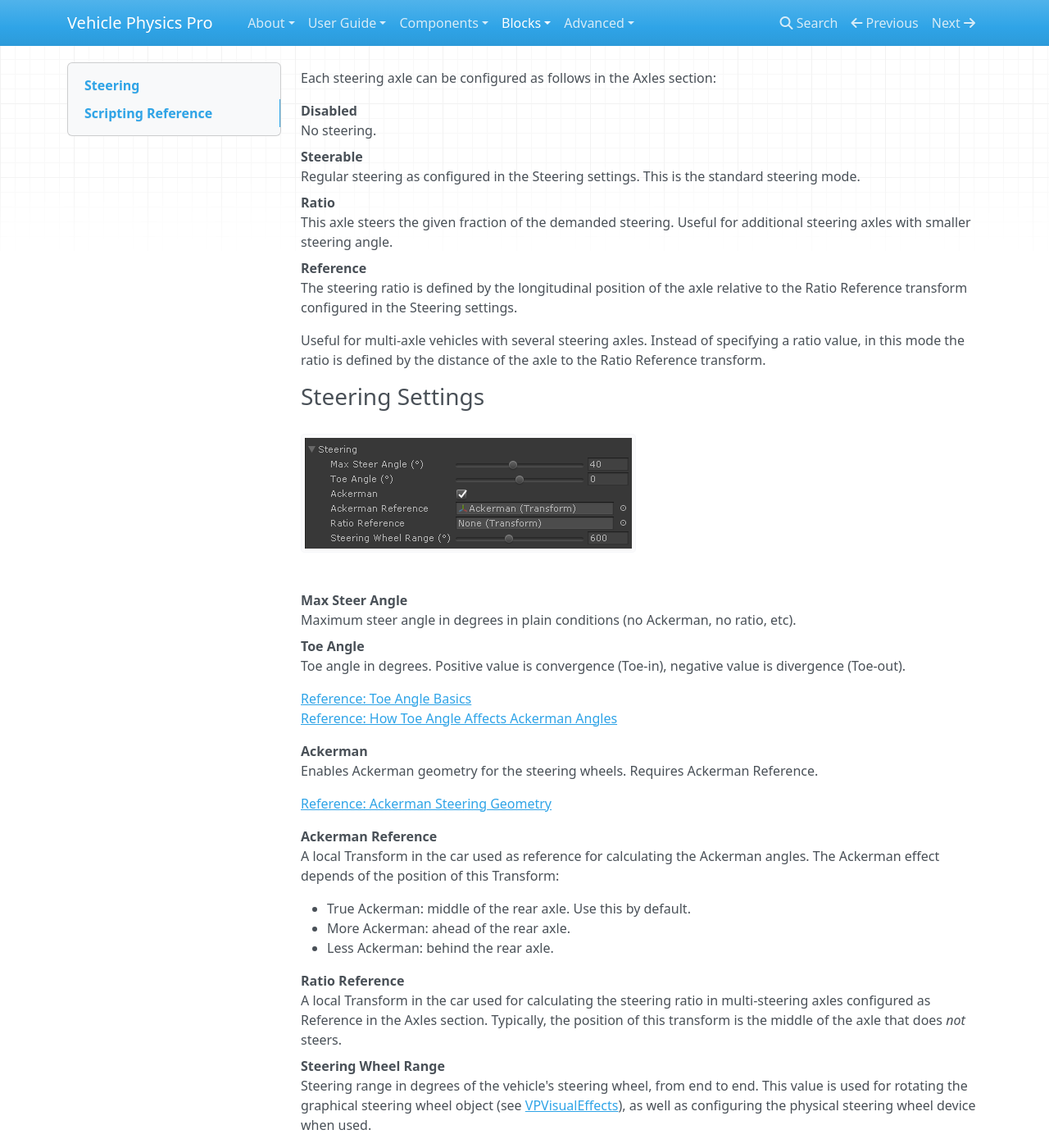
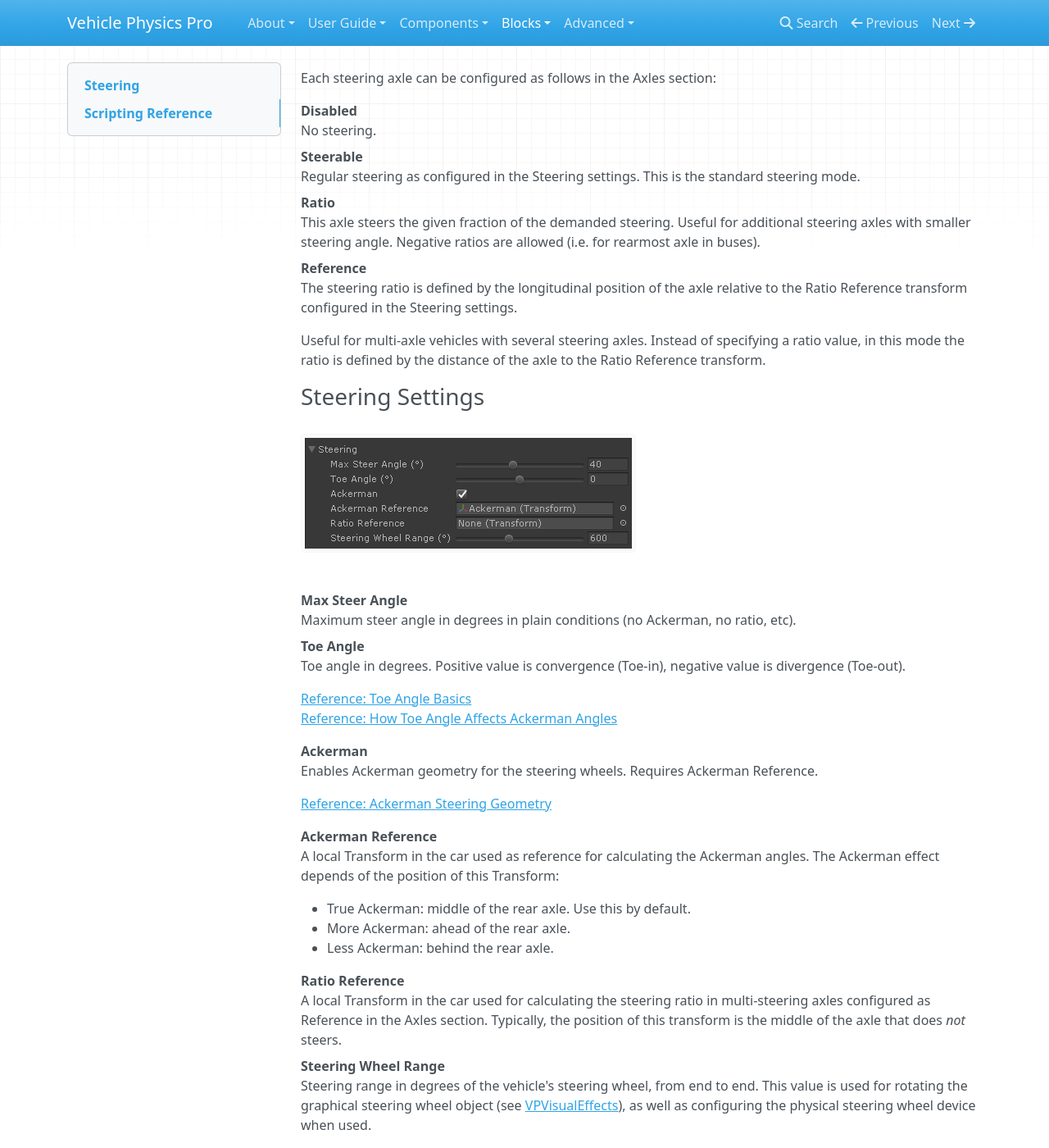
Before and after one commit to EdyJ/vehicle-physics-docs, an MkDocs documentation site: the page built from docs/blocks/steering.md, in a window 1280 px wide and 1400 px high, scrolled down 696 px. Shown: the whole window at 82% size. Built offline with MkDocs 1.6.1, drawn with Linux system fonts in a browser that asks for light colours; nearby versions of some CDN libraries; library files that are not in the unit come from our copies; some of the changed text lies outside the part shown.

Commit message:
Steering minor fixes and updates

```diff
--- a/docs/blocks/steering.md
+++ b/docs/blocks/steering.md
@@ -20,7 +20,7 @@
 
 Ratio
 :	This axle steers the given fraction of the demanded steering. Useful for additional steering
-	axles with smaller steering angle.
+	axles with smaller steering angle. Negative ratios are allowed (i.e. for rearmost axle in buses).
 
 Reference
 :	The steering ratio is defined by the longitudinal position of the axle relative to the Ratio
```
Also changed, not shown: other parts of docs/blocks/steering.md (+1 -1 lines).
